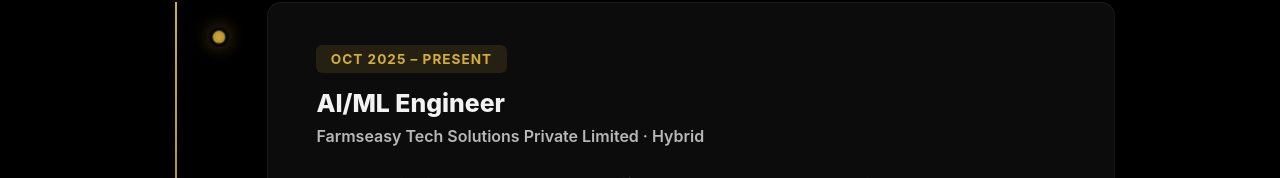
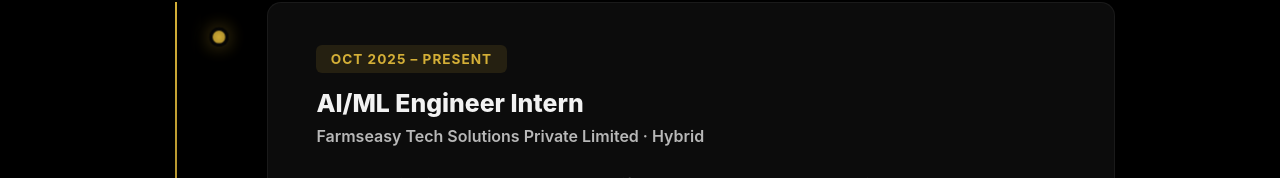
Before and after one commit to RudraBhagat/Portfolio, a React (Create React App) app: page /experience in a window 1280 px wide. Shown: the part 247-425 px from the top of the page. Built offline with nearby package versions, Linux system fonts and the light colour scheme.

Commit message:
Making minor changes in experience

```diff
--- a/src/pages/Experience.js
+++ b/src/pages/Experience.js
@@ -20,7 +20,7 @@ function Experience() {
 
           <div className="timeline-card">
             <span className="timeline-date">Oct 2025 – Present</span>
-            <h4 className="timeline-role">AI/ML Engineer</h4>
+            <h4 className="timeline-role">AI/ML Engineer Intern</h4>
             <p className="timeline-company">Farmseasy Tech Solutions Private Limited · Hybrid</p>
 
             <ul>
```
